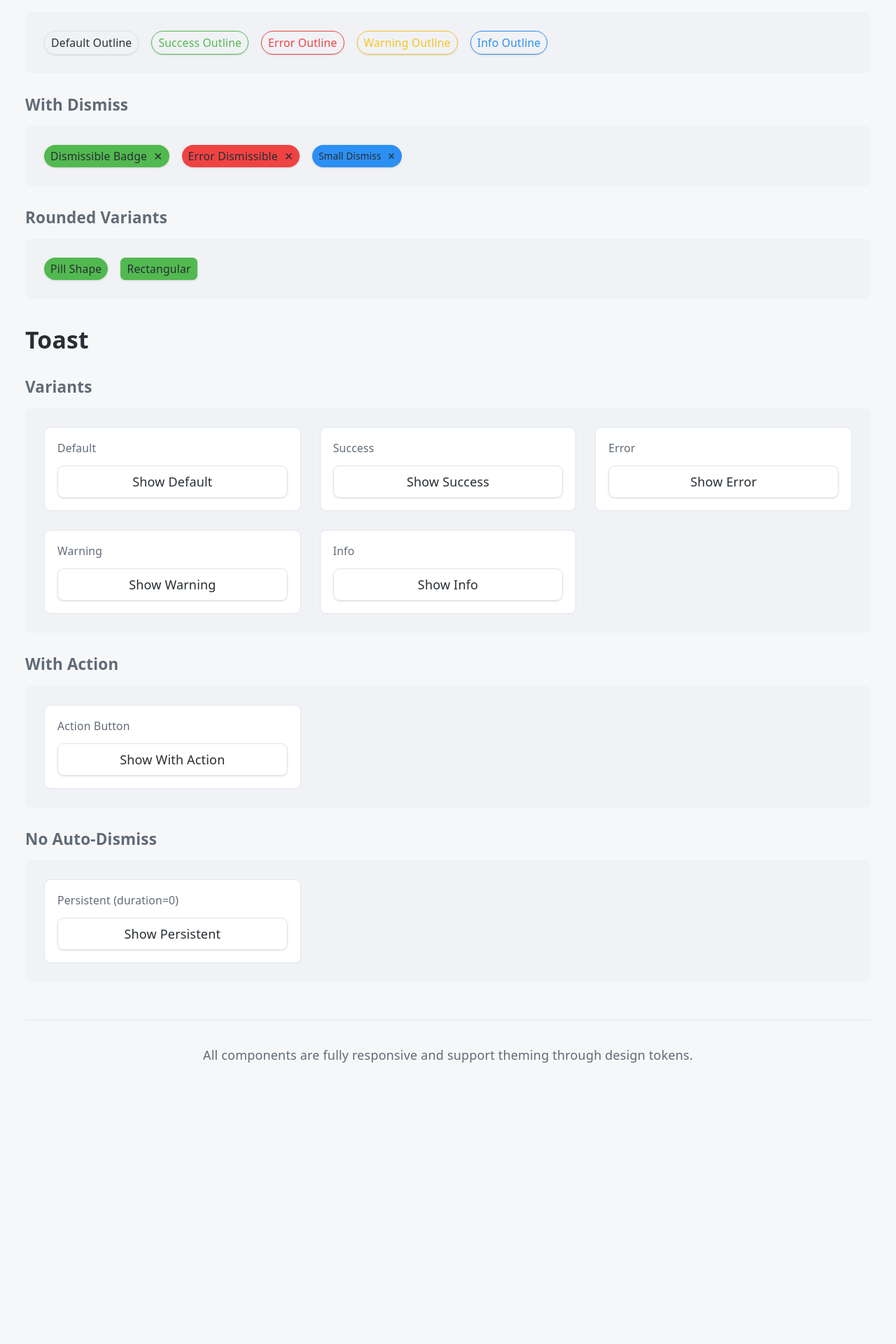
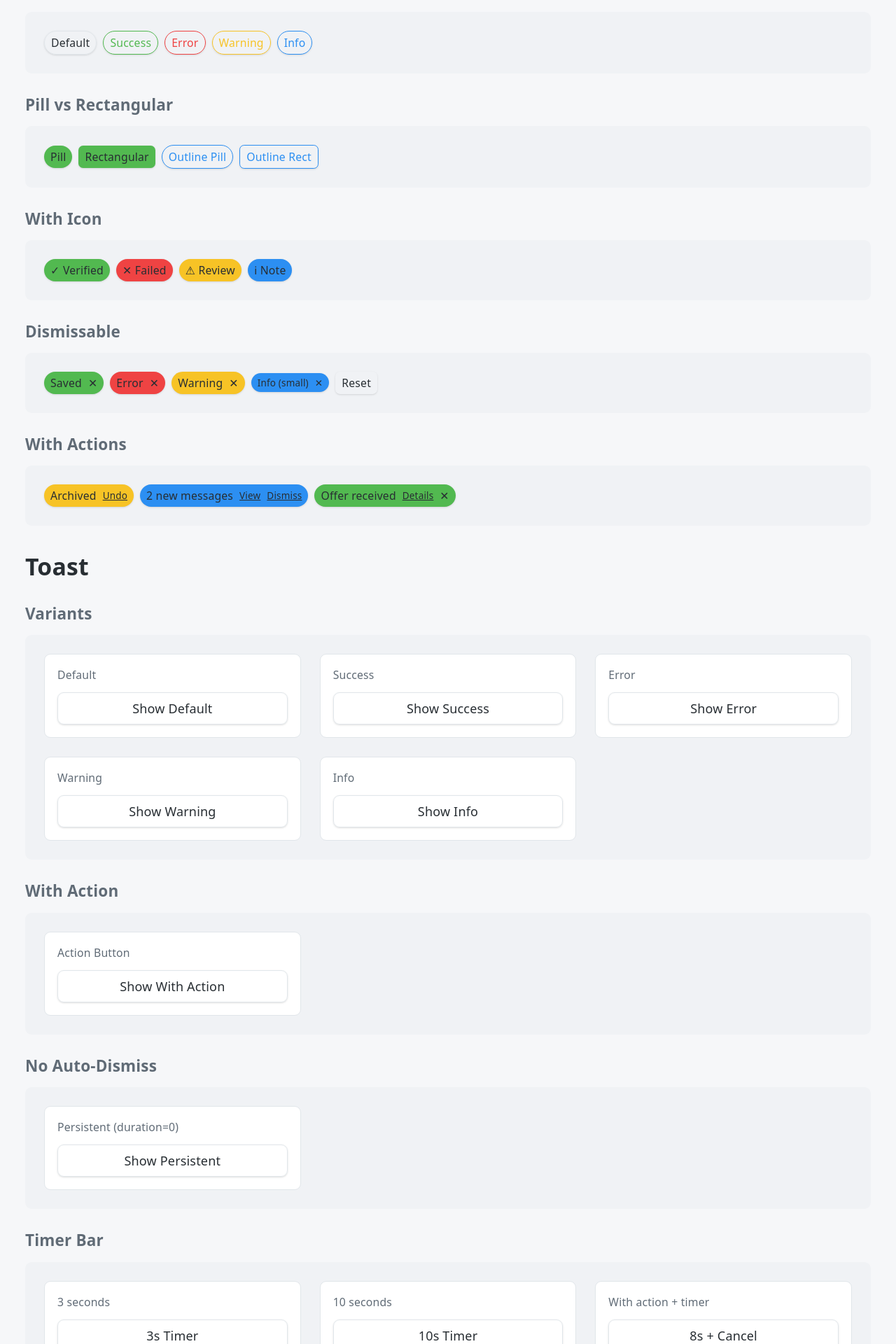
Before and after one commit to Leonard-Atorough/appiq, a React (Vite) app: page / in a window 1280 px wide. Shown: the part 4900-6820 px from the top of the page at 70% size. Before the commit the page ends 6457 px from the top, so only its background shows below. Built offline with nearby package versions, Linux system fonts and the light colour scheme.

Commit message:
feat: Add dismissible badges and timer bar functionality to ComponentShowcase

```diff
--- a/src/features/componentShowcase/ComponentShowcase.tsx
+++ b/src/features/componentShowcase/ComponentShowcase.tsx
@@ -32,6 +32,9 @@ export const ComponentShowcase = () => {
   const [textareaMedium, setTextareaMedium] = useState("");
   const [textareaLarge, setTextareaLarge] = useState("");
   const [selectedValue, setSelectedValue] = useState("option1");
+  const [dismissedBadges, setDismissedBadges] = useState<Set<string>>(new Set());
+  const dismissBadge = (id: string) => setDismissedBadges((prev) => new Set([...prev, id]));
+  const resetAllBadges = () => setDismissedBadges(new Set());
   const [isDarkMode, setIsDarkMode] = useState(() => {
     const saved = localStorage.getItem("showcase-dark-mode");
     if (saved !== null) return JSON.parse(saved);
@@ -632,7 +635,7 @@ export const ComponentShowcase = () => {
         <SectionTitle title="Badge" />
 
         <SubsectionTitle title="Variants" />
-        <div className="p-6 bg-(--color-muted-bg) rounded-lg mb-6 flex flex-wrap gap-4">
+        <div className="p-6 bg-(--color-muted-bg) rounded-lg mb-6 flex flex-wrap gap-sm items-center">
           <Badge variant="default">Default</Badge>
           <Badge variant="success">Success</Badge>
           <Badge variant="error">Error</Badge>
@@ -641,7 +644,7 @@ export const ComponentShowcase = () => {
         </div>
 
         <SubsectionTitle title="Sizes" />
-        <div className="p-6 bg-(--color-muted-bg) rounded-lg mb-6 flex flex-wrap gap-4 items-center">
+        <div className="p-6 bg-(--color-muted-bg) rounded-lg mb-6 flex flex-wrap gap-sm items-center">
           <Badge size="sm" variant="info">
             Small
           </Badge>
@@ -653,45 +656,105 @@ export const ComponentShowcase = () => {
           </Badge>
         </div>
 
-        <SubsectionTitle title="Outline Variant" />
-        <div className="p-6 bg-(--color-muted-bg) rounded-lg mb-6 flex flex-wrap gap-4">
+        <SubsectionTitle title="Outline" />
+        <div className="p-6 bg-(--color-muted-bg) rounded-lg mb-6 flex flex-wrap gap-sm items-center">
           <Badge outline variant="default">
-            Default Outline
+            Default
           </Badge>
           <Badge outline variant="success">
-            Success Outline
+            Success
           </Badge>
           <Badge outline variant="error">
-            Error Outline
+            Error
           </Badge>
           <Badge outline variant="warning">
-            Warning Outline
+            Warning
           </Badge>
           <Badge outline variant="info">
-            Info Outline
+            Info
           </Badge>
         </div>
 
-        <SubsectionTitle title="With Dismiss" />
-        <div className="p-6 bg-(--color-muted-bg) rounded-lg mb-6 flex flex-wrap gap-4">
-          <Badge variant="success" dismissable onDismiss={() => alert("Dismissed")}>
-            Dismissible Badge
+        <SubsectionTitle title="Pill vs Rectangular" />
+        <div className="p-6 bg-(--color-muted-bg) rounded-lg mb-6 flex flex-wrap gap-sm items-center">
+          <Badge rounded variant="success">
+            Pill
           </Badge>
-          <Badge variant="error" dismissable onDismiss={() => alert("Dismissed")}>
-            Error Dismissible
+          <Badge rounded={false} variant="success">
+            Rectangular
           </Badge>
-          <Badge variant="info" size="sm" dismissable onDismiss={() => alert("Dismissed")}>
-            Small Dismiss
+          <Badge outline rounded variant="info">
+            Outline Pill
+          </Badge>
+          <Badge outline rounded={false} variant="info">
+            Outline Rect
           </Badge>
         </div>
 
-        <SubsectionTitle title="Rounded Variants" />
-        <div className="p-6 bg-(--color-muted-bg) rounded-lg mb-6 flex flex-wrap gap-4">
-          <Badge rounded={true} variant="success">
-            Pill Shape
+        <SubsectionTitle title="With Icon" />
+        <div className="p-6 bg-(--color-muted-bg) rounded-lg mb-6 flex flex-wrap gap-sm items-center">
+          <Badge variant="success" icon={<span aria-hidden="true">✓</span>}>
+            Verified
           </Badge>
-          <Badge rounded={false} variant="success">
-            Rectangular
+          <Badge variant="error" icon={<span aria-hidden="true">✕</span>}>
+            Failed
+          </Badge>
+          <Badge variant="warning" icon={<span aria-hidden="true">⚠</span>}>
+            Review
+          </Badge>
+          <Badge variant="info" icon={<span aria-hidden="true">ℹ</span>}>
+            Note
+          </Badge>
+        </div>
+
+        <SubsectionTitle title="Dismissable" />
+        <div className="p-6 bg-(--color-muted-bg) rounded-lg mb-6 flex flex-wrap gap-sm items-center">
+          {!dismissedBadges.has("d-success") && (
+            <Badge variant="success" dismissable onDismiss={() => dismissBadge("d-success")}>
+              Saved
+            </Badge>
+          )}
+          {!dismissedBadges.has("d-error") && (
+            <Badge variant="error" dismissable onDismiss={() => dismissBadge("d-error")}>
+              Error
+            </Badge>
+          )}
+          {!dismissedBadges.has("d-warning") && (
+            <Badge variant="warning" dismissable onDismiss={() => dismissBadge("d-warning")}>
+              Warning
+            </Badge>
+          )}
+          {!dismissedBadges.has("d-info") && (
+            <Badge variant="info" size="sm" dismissable onDismiss={() => dismissBadge("d-info")}>
+              Info (small)
+            </Badge>
+          )}
+          <Button variant="ghost" size="sm" onClick={resetAllBadges}>
+            Reset
+          </Button>
+        </div>
+
+        <SubsectionTitle title="With Actions" />
+        <div className="p-6 bg-(--color-muted-bg) rounded-lg mb-6 flex flex-wrap gap-sm items-center">
+          <Badge variant="warning" actions={[{ label: "Undo", onClick: () => alert("Undone!") }]}>
+            Archived
+          </Badge>
+          <Badge
+            variant="info"
+            actions={[
+              { label: "View", onClick: () => alert("View clicked") },
+              { label: "Dismiss", onClick: () => alert("Dismiss clicked") },
+            ]}
+          >
+            2 new messages
+          </Badge>
+          <Badge
+            variant="success"
+            dismissable
+            onDismiss={() => alert("Dismissed")}
+            actions={[{ label: "Details", onClick: () => alert("Details") }]}
+          >
+            Offer received
           </Badge>
         </div>
 
@@ -815,6 +878,59 @@ export const ComponentShowcase = () => {
           </ComponentItem>
         </ComponentGrid>
 
+        <SubsectionTitle title="Timer Bar" />
+        <ComponentGrid>
+          <ComponentItem>
+            <Label>3 seconds</Label>
+            <Button
+              variant="outline"
+              onClick={() =>
+                addToast({
+                  variant: "info",
+                  title: "Quick notification",
+                  description: "Dismisses in 3 seconds.",
+                  duration: 3000,
+                })
+              }
+            >
+              3s Timer
+            </Button>
+          </ComponentItem>
+          <ComponentItem>
+            <Label>10 seconds</Label>
+            <Button
+              variant="outline"
+              onClick={() =>
+                addToast({
+                  variant: "success",
+                  title: "Changes saved",
+                  description: "Auto-dismisses in 10 seconds.",
+                  duration: 10000,
+                })
+              }
+            >
+              10s Timer
+            </Button>
+          </ComponentItem>
+          <ComponentItem>
+            <Label>With action + timer</Label>
+            <Button
+              variant="outline"
+              onClick={() =>
+                addToast({
+                  variant: "warning",
+                  title: "Deleting in 8s",
+                  description: "This will be permanent.",
+                  duration: 8000,
+                  action: { label: "Cancel", onClick: () => alert("Cancelled!") },
+                })
+              }
+            >
+              8s + Cancel
+            </Button>
+          </ComponentItem>
+        </ComponentGrid>
+
         {/* Footer */}
         <div className="mt-12 pt-8 border-t border-(--color-border) text-(--color-text-secondary) text-center">
           <p>All components are fully responsive and support theming through design tokens.</p>
```
